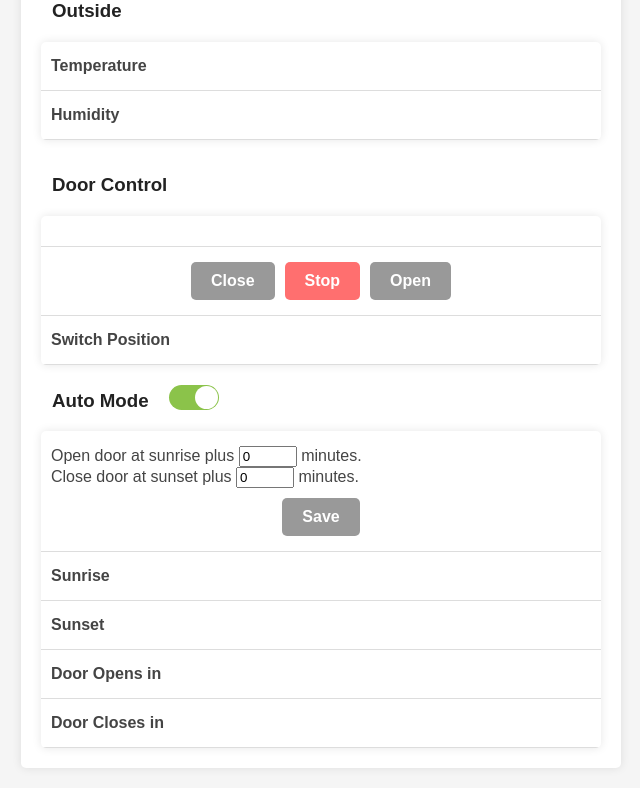
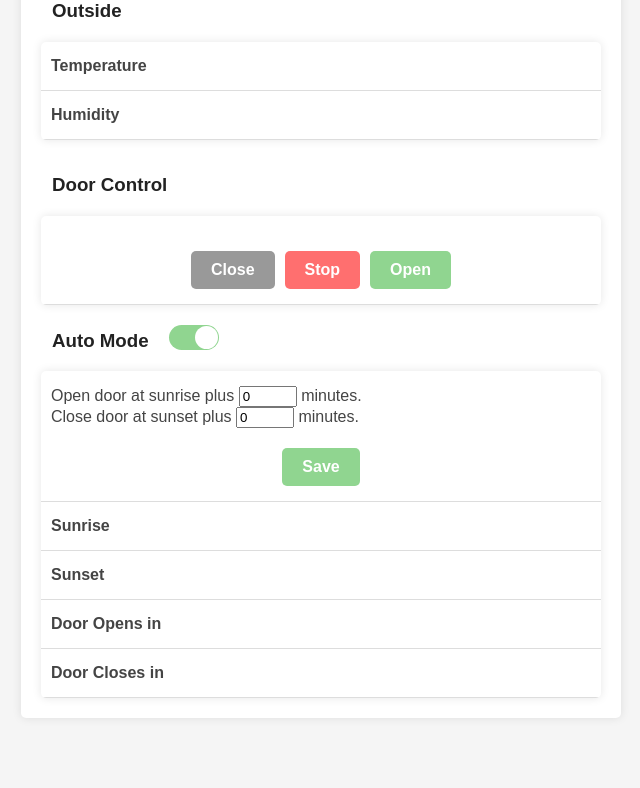
Before and after one commit to dinkelk/coop, a Flask app: page / in a window 1280 px wide. Shown: the part 482-1270 px from the top of the page, without its empty margins (319-959 px from the left). After the commit the page ends 1180 px from the top, so only its background shows below. Run offline with Flask 3, Linux system fonts and the light colour scheme; some libraries are stand-ins or nearby versions.

Commit message:
making switch detection more robust, aesthetic improvements to webpage

```diff
--- a/src/app.py
+++ b/src/app.py
@@ -144,7 +144,7 @@
       'cpu_temp_min': format_temp(cpu_temp_min, units="C"),
       'cpu_temp_max': format_temp(cpu_temp_max, units="C"),
       'state': state if state is not None else "",
-      'override': state if override else "off",
+      'override': state if state is not None and override else "off",
       'uptime': str(get_uptime()),
       'sunrise': sunrise.strftime("%-I:%M:%S %p") if sunrise is not None else "",
       'sunset': sunset.strftime("%-I:%M:%S %p") if sunset is not None else "",
@@ -250,13 +250,21 @@
             if current_time >= close_time and current_time <= close_time + time_window:
                 global_vars.instance().set_value("desired_door_state", "closed")
 
-        # Handle door:
+        # Handle door position. If we are in override mode, then we periodically read the switch.
         if door_override:
+            # First we read the switch. Most switch actuations are handled immediately by the event
+            # detection interrupt, but sometimes the edge transitions get missed. To make things a bit
+            # more robust, we also read the switch state periodically, each second.
+            door.read_switch()
+
             # Set the desired state to stopped, so that
             # when override switch is no longer being used,
             # we don't move the motor until a new button is
             # pressed.
             global_vars.instance().set_value("desired_door_state", "stopped")
+
+        # If we are not in override mode, and the door state does not match the desired door state, then
+        # we need to move the door.
         elif door_state != d_door_state:
             match d_door_state:
                 case "stopped":
@@ -284,8 +292,13 @@
                     door.stop()
                     door_move_count = 0
                     assert False, "Unknown state: " + str(d_door_state)
+
+        # We are not in switch override, and the door is in the desired state. The door should be
+        # stopped. We can do this most robustly by also checking the switch, which will stop the door
+        # as long as it is in the nuetral position. This helps us catch a switch close or open that
+        # sometimes gets missed by the edge detection.
         else:
-            door.stop(door_state)
+            door.read_switch(nuetral_state=door.get_state())
             door_move_count = 0
 
         # Set global state
@@ -294,7 +307,7 @@
         door_override = door.get_override()
         global_vars.instance().set_values({ \
             "state": door_state, \
-            "door_override": door_override, \
+            "override": door_override, \
             "sunrise": sunrise, \
             "sunset": sunset \
         })
--- a/src/templates/index.html
+++ b/src/templates/index.html
@@ -56,7 +56,7 @@
         }
 
         .toggle.on {
-          background-color: #8bc34a;
+          background-color: #90d590;
         }
 
         .toggle.on:before {
@@ -143,7 +143,10 @@
             background-color: #ff6f6f;
         }
 
-        .button.open,
+        .button.open {
+            background-color: #90d590;
+        }
+
         .button.close {
             background-color: #999;
         }
@@ -183,16 +186,21 @@
             document.getElementById('cpu_temp').textContent = data.cpu_temp;
             document.getElementById('cpu_temp_min').textContent = data.cpu_temp_min;
             document.getElementById('cpu_temp_max').textContent = data.cpu_temp_max;
-            document.getElementById('override').textContent = data.override;
             document.getElementById('uptime').textContent = data.uptime;
             document.getElementById('sunrise').textContent = data.sunrise;
             document.getElementById('sunset').textContent = data.sunset;
             document.getElementById('tu_open').textContent = data.tu_open;
             document.getElementById('tu_close').textContent = data.tu_close;
+            if (data.override !== "off") {
+                if (current_state !== (data.override + ".switch")) {
+                    document.getElementById('state').innerHTML = `<center><img src="static/${data.override}.png" alt="${data.override}" width="90px"><br>${data.override} (via switch)</center>`;
+                    current_state = data.override + ".switch";
+                }
+            } else {
                 if (current_state !== data.state) {
-                // document.getElementById('state').textContent = data.state;
                     document.getElementById('state').innerHTML = `<center><img src="static/${data.state}.png" alt="${data.state}" width="90px"><br>${data.state}</center>`;
                     current_state = data.state;
+                }
             }
         });
 
@@ -284,20 +292,14 @@
             <h3 class="title">Door Control</h3>
             <table>
                 <tr>
-                    <td colspan="2"><span id="state"></span></td>
-                </tr>
-                <tr>
-                    <td colspan="2">
-                      <div class="button-container" style="margin-top: 0px;">
+                    <td>
+                        <span id="state"></span>
+                        <div class="button-container" style="margin-top: 20px;">
                             <button class="button close" onclick="sendCloseCommand()">Close</button>
                             <button class="button stop" onclick="sendStopCommand()">Stop</button>
                             <button class="button open" onclick="sendOpenCommand()">Open</button>
                         </div>
                     </td>
-                </tr>
-                <tr>
-                    <td><b>Switch Position</b></td>
-                    <td><span id="override"></span></td>
                 </tr>
             </table>
             <div class="toggle-container" style="margin-bottom: 0px;">
@@ -307,7 +309,7 @@
             <div id="auto_info" class="auto_info {% if auto_mode %} on{% endif %}">
             <table style="margin-top: 0px;">
                 <tr>
-                    <td colspan="2">
+                    <td colspan="2"
                         <form onsubmit="handleSubmit(event)">
                             <label for="sunrise_offset">Open door at sunrise plus </label>
                             <input type="number" id="sunrise_offset" name="sunrise_offset" step="1" maxlength="4" style="width: 50px;" value={{ sunrise_offset }} required>
@@ -318,8 +320,8 @@
                             <label> minutes.</label><br/>
 
 
-                            <div class="button-container">
-                                <button class="button close" type="submit">Save</button>
+                            <div class="button-container" style="margin-top: 20px;">
+                                <button class="button open" type="submit">Save</button>
                             </div>
                         </form>
 
```
Also changed, not shown: src/door.py (+7 -4 lines). Lines whose indentation alone changed are shown as unchanged.
